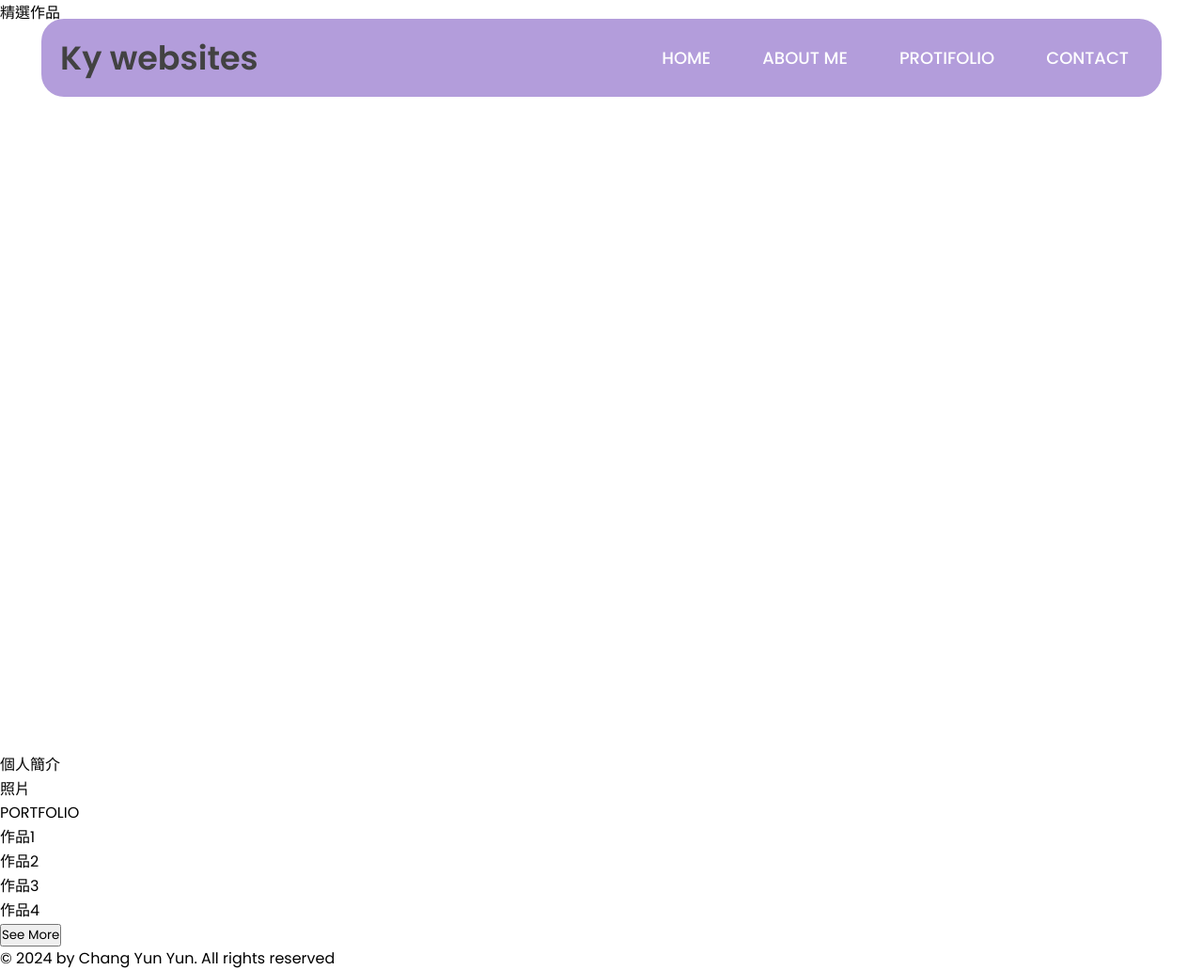
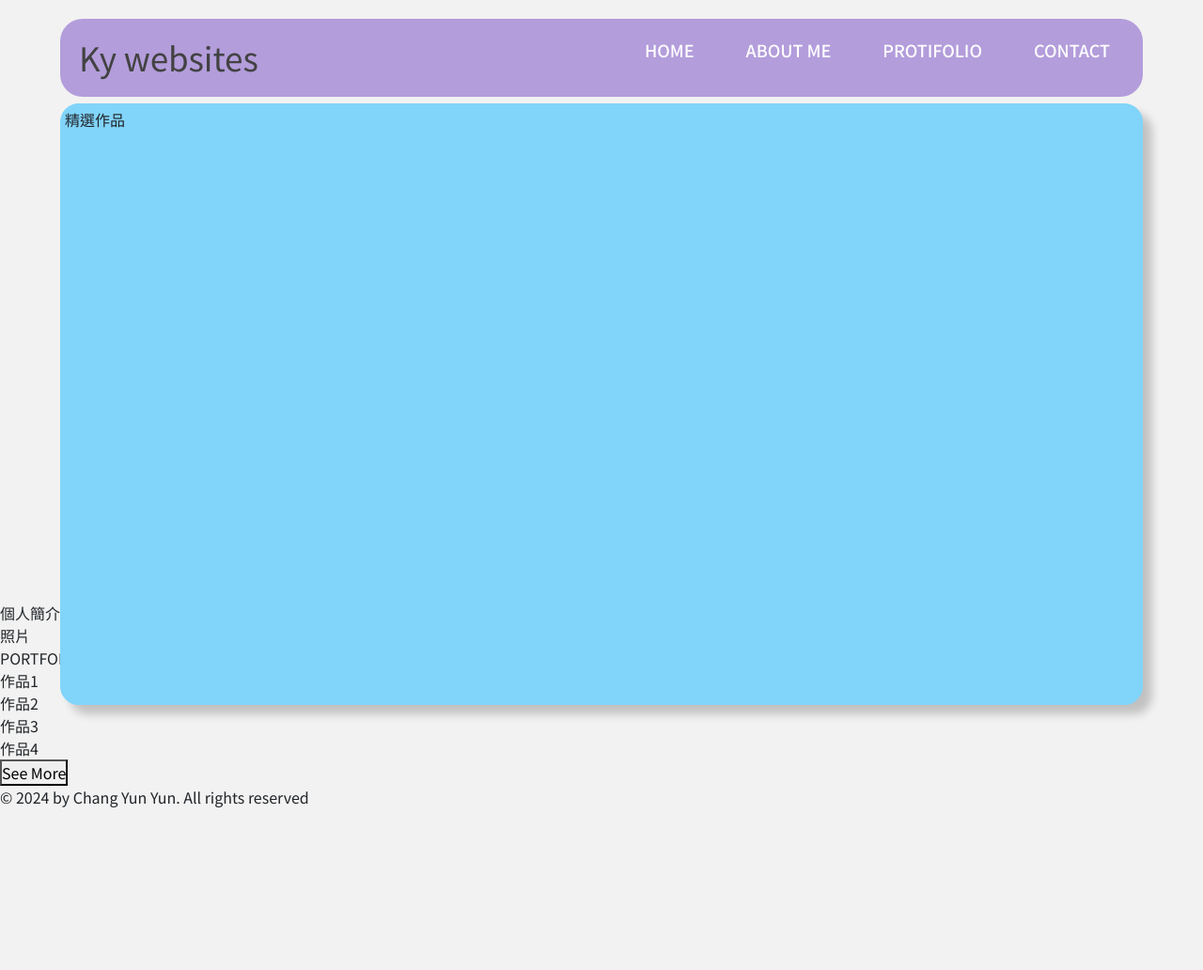
Before and after one commit to 91joys/KYweb, a plain HTML site: page index.html in a window 1280 px wide. Shown: the whole page at 94% size. After the commit the page ends 860 px from the top, so only its background shows below. Drawn offline with nearby package versions, Linux system fonts and the light colour scheme.

Commit message:
add bootstrap & fonts

```diff
--- a/index.html
+++ b/index.html
@@ -4,6 +4,13 @@
     <meta charset="UTF-8" />
     <meta name="viewport" content="width=device-width, initial-scale=1.0" />
     <title>作品集</title>
+    <!-- Bootstrap CSS -->
+    <link
+      href="https://cdn.jsdelivr.net/npm/bootstrap@5.3.3/dist/css/bootstrap.min.css"
+      rel="stylesheet"
+      integrity="sha384-QWTKZyjpPEjISv5WaRU9OFeRpok6YctnYmDr5pNlyT2bRjXh0JMhjY6hW+ALEwIH"
+      crossorigin="anonymous"
+    />
     <link rel="stylesheet" href="style.css" />
   </head>
   <body>
@@ -54,5 +61,10 @@
     <script>
       /*這是存放js的標籤*/
     </script>
+    <script
+      src="https://cdn.jsdelivr.net/npm/bootstrap@5.3.3/dist/js/bootstrap.bundle.min.js"
+      integrity="sha384-YvpcrYf0tY3lHB60NNkmXc5s9fDVZLESaAA55NDzOxhy9GkcIdslK1eN7N6jIeHz"
+      crossorigin="anonymous"
+    ></script>
   </body>
 </html>
--- a/style.css
+++ b/style.css
@@ -1,14 +1,22 @@
-@import url('https://fonts.googleapis.com/css2?family=Poppins:wght@300;400;500;600&display=swap');
-
+@import url('https://fonts.googleapis.com/css2?family=Noto+Sans+TC:wght@100..900&display=swap');
+@font-face {
+    font-family: "Century Gothic-Bold";
+    src: url(fonts/fonnts.com-Century_Gothic_Bold.ttf),
+    url(fonts/fonnts.com-Century_Gothic_Bold.woff);
+  }
 *{
     padding: 0;
     margin: 0;
-    font-family: "Poppins", sans-serif;
+    box-sizing: border-box;
+    font-family: "Noto Sans TC", "Century Gothic-Bold", sans-serif;
 }
 body{
-    background-color: #FFFFFF;
+    background: #F2F2F2;
+    height: 100%;
 }
+
 nav{
+    z-index: 2;
     width:100%;
     padding: 20px 0;
     position: fixed;
@@ -27,7 +35,7 @@ nav .menu{
     text-decoration: none;
     color: #424242;
     font-size: 35px;
-    font-weight: 600;
+
 }
 .menu ul{
     display: inline-flex;
@@ -43,6 +51,7 @@ nav .menu{
     font-weight: 500;
     padding: 8px 15px;
     border-radius: 5px;
+    cursor: pointer;
     transition: all 0.3 ease;
 }
 .menu ul li a:hover{
@@ -50,8 +59,14 @@ nav .menu{
     color: #000;
 }
 .showcase{
-    background: url(image/IMG_9571.JPG) no-repeat;
-    height: 100vh;
-    width: 100%;
+    background: #81D4FA;
+    height: 80vh;
+    width: 90%;
     background-size: cover;
+    border-radius: 20px;
+    border: 5px solid #81D4FA;
+    box-shadow: 10px 10px 10px rgba(0, 0, 0, 0.2);
+    position: relative;
+    top: 110px;
+    left: 5vw;
 }
```
Also changed, not shown: fonts/fonnts.com-Century_Gothic_Bold.ttf (added), fonts/fonnts.com-Century_Gothic_Bold.woff (added), 1 other file.
